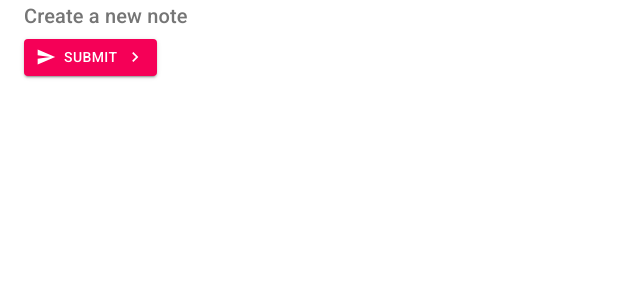
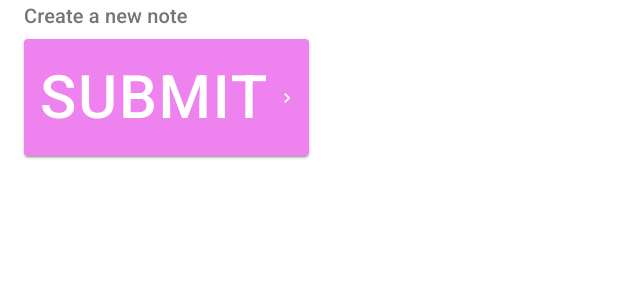
Before and after one commit to samseen/material-ui-with-shawn, a React (Create React App) app: page /create in a window 1280 px wide. Shown: the top 300 px of the page, without its empty margins (0-640 px from the left). Built offline with nearby package versions, Linux system fonts and the light colour scheme.

Commit message:
Used makeStyles hook.

```diff
--- a/src/pages/Create.js
+++ b/src/pages/Create.js
@@ -5,8 +5,18 @@ import Container from '@material-ui/core/Container'
 import AcUnitIcon from '@material-ui/icons/AcUnit';
 import SendIcon from '@material-ui/icons/Send';
 import KeyboardArrowRightIcon from '@material-ui/icons/KeyboardArrowRight';
+import { makeStyles } from '@material-ui/core'
+
+const useStyles = makeStyles({
+  btn: {
+    fontSize: 60,
+    backgroundColor: 'violet'
+  }
+})
 
 export default function Create() {
+  const classes = useStyles()
+
   return (
     <Container>
       <Typography
@@ -18,11 +28,11 @@ export default function Create() {
         Create a new note
       </Typography>
       <Button
+       className={classes.btn}
        onClick={() => console.log('You clicked me!')}
        type="submit"
        color="secondary"
        variant="contained"
-       startIcon={<SendIcon />}
        endIcon = {<KeyboardArrowRightIcon />}
        >
         Submit
```
